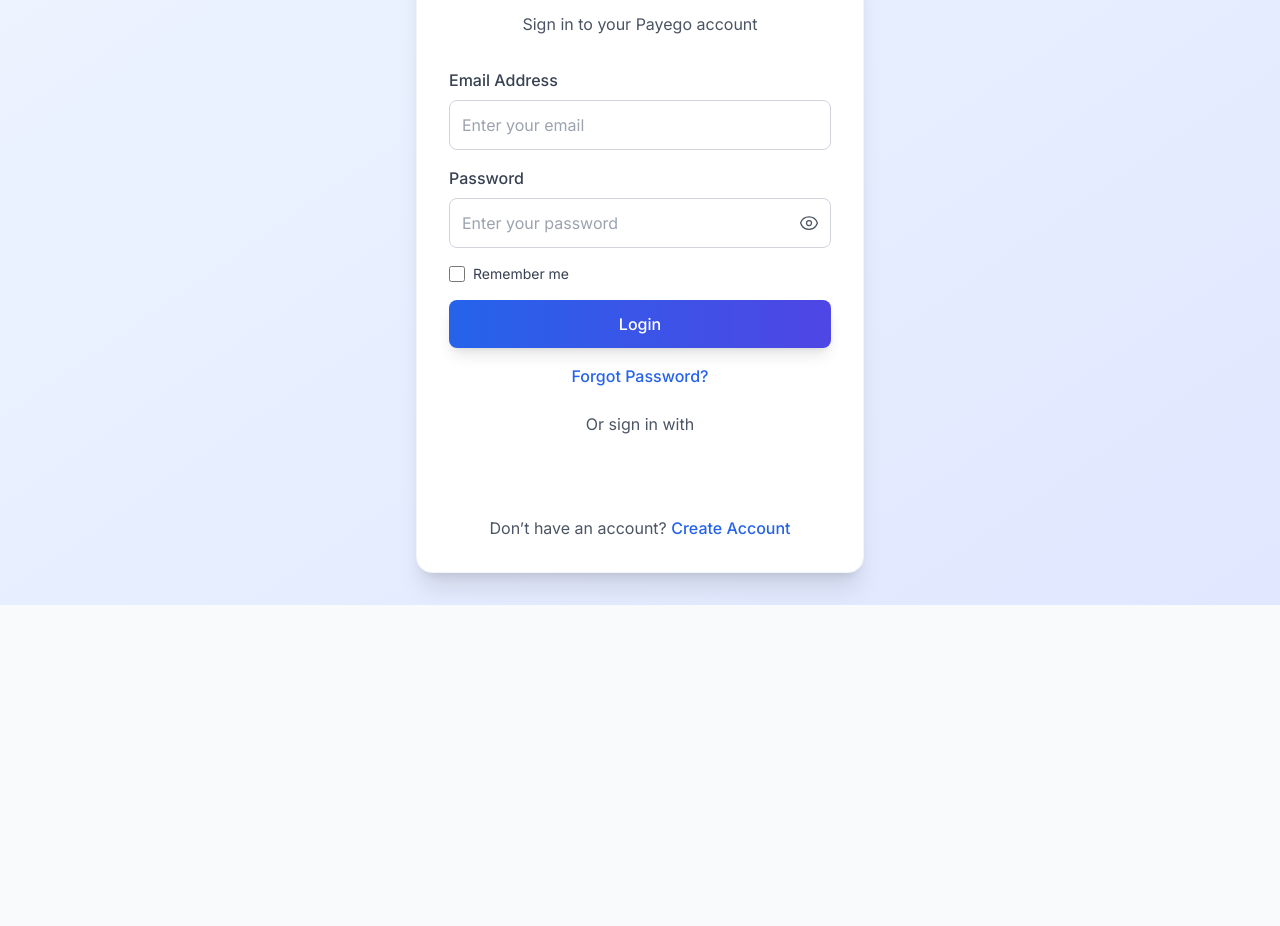
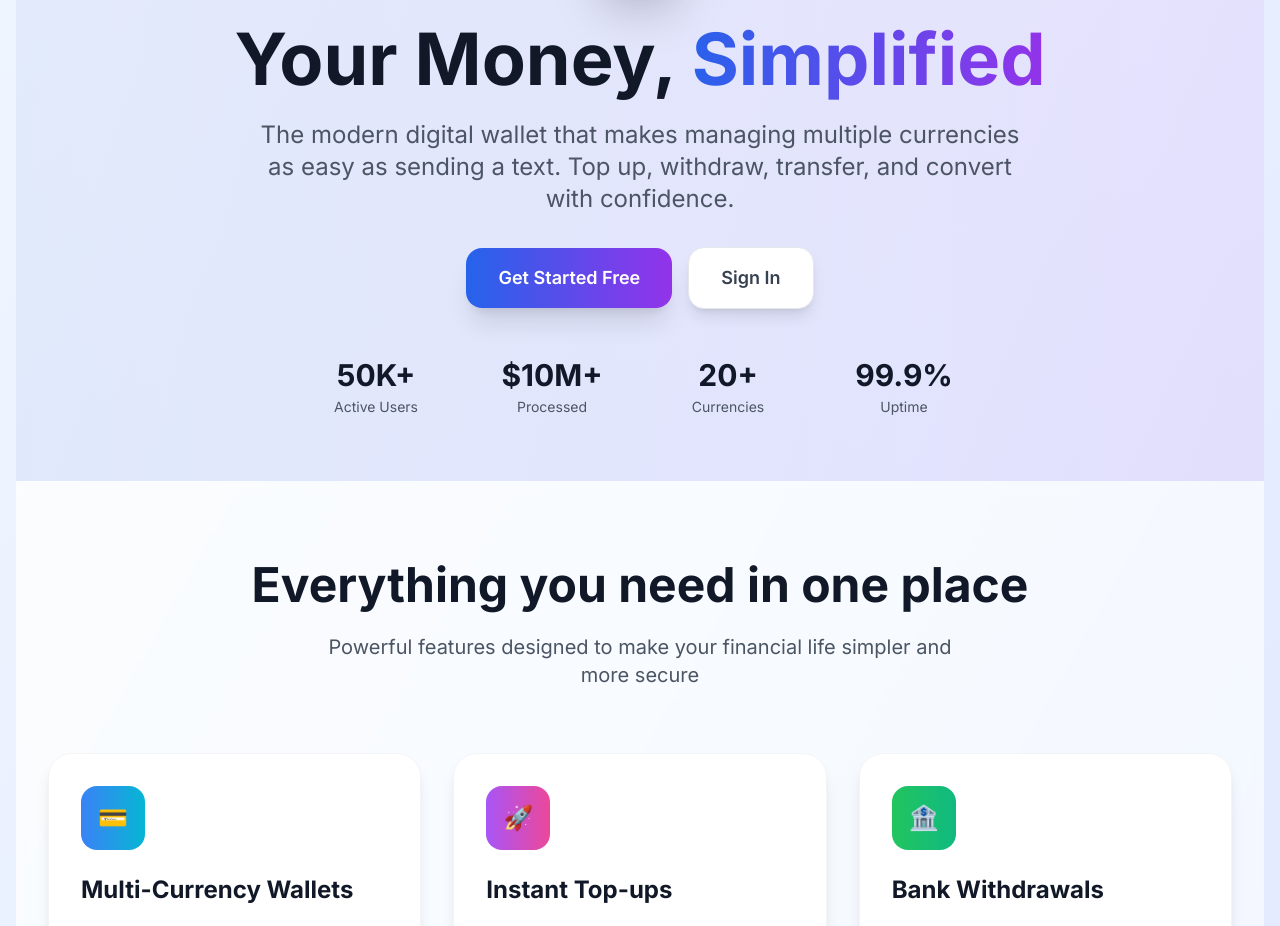
Before and after one commit to intelliDean/payego_ui, a React (Vite) app: page / in a window 1280 px wide. Before the commit this address led to /login. Shown: the part 282-1208 px from the top of the page. Before the commit the page ends 887 px from the top, so only its background shows below. Built offline with nearby package versions, Linux system fonts and the light colour scheme; no server answers.

Commit message:
Revamp landing page and fix routing

```diff
--- a/src/App.jsx
+++ b/src/App.jsx
@@ -52,10 +52,10 @@ function App() {
                 </nav>
                 <div className="container mx-auto px-4 py-8">
                 <Routes>
-                    <Route path="/page" element={<LandingPage />} />
+                    <Route path="/" element={!isAuthenticated ? <LandingPage /> : <Navigate to="/dashboard" />} />
                     <Route path="/login" element={!isAuthenticated ? <LoginForm setAuth={setIsAuthenticated} /> : <Navigate to="/" />} />
                     <Route path="/register" element={!isAuthenticated ? <RegisterForm setAuth={setIsAuthenticated} /> : <Navigate to="/" />} />
-                    <Route path="/" element={isAuthenticated ? <Dashboard /> : <Navigate to="/login" />} />
+                    <Route path="/dashboard" element={isAuthenticated ? <Dashboard /> : <Navigate to="/login" />} />
                     <Route path="/top-up" element={isAuthenticated ? <TopUpForm /> : <Navigate to="/login" />} />
                     <Route path="/banks" element={isAuthenticated ? <BankList /> : <Navigate to="/login" />} />
                     <Route path="/add-bank" element={isAuthenticated ? <AddBankForm /> : <Navigate to="/login" />} />
--- a/src/components/LandingPage.jsx
+++ b/src/components/LandingPage.jsx
@@ -5,116 +5,210 @@ import ErrorBoundary from './ErrorBoundary';
 function LandingPage() {
     const navigate = useNavigate();
 
-    const handleSignUp = () => {
-        navigate('/signup');
+    const handleGetStarted = () => {
+        navigate('/register');
     };
 
     const handleLogin = () => {
         navigate('/login');
     };
 
+    const features = [
+        {
+            icon: '💳',
+            title: 'Multi-Currency Wallets',
+            description: 'Support for 20+ currencies including USD, EUR, GBP, NGN and more',
+            gradient: 'from-blue-500 to-cyan-500'
+        },
+        {
+            icon: '🚀',
+            title: 'Instant Top-ups',
+            description: 'Add funds instantly with Stripe or PayPal integration',
+            gradient: 'from-purple-500 to-pink-500'
+        },
+        {
+            icon: '🏦',
+            title: 'Bank Withdrawals',
+            description: 'Withdraw to your bank account with real-time processing',
+            gradient: 'from-green-500 to-emerald-500'
+        },
+        {
+            icon: '🔄',
+            title: 'Currency Exchange',
+            description: 'Convert between currencies at competitive rates',
+            gradient: 'from-orange-500 to-red-500'
+        },
+        {
+            icon: '⚡',
+            title: 'Lightning Transfers',
+            description: 'Send money to other users or external bank accounts instantly',
+            gradient: 'from-indigo-500 to-purple-500'
+        },
+        {
+            icon: '🔒',
+            title: 'Bank-Level Security',
+            description: 'Your funds are protected with enterprise-grade security',
+            gradient: 'from-gray-600 to-gray-800'
+        }
+    ];
+
+    const stats = [
+        { number: '50K+', label: 'Active Users' },
+        { number: '$10M+', label: 'Processed' },
+        { number: '20+', label: 'Currencies' },
+        { number: '99.9%', label: 'Uptime' }
+    ];
+
     return (
         <ErrorBoundary>
-            <div className="bg-white min-h-screen">
+            <div className="min-h-screen bg-gradient-to-br from-slate-50 via-blue-50 to-indigo-100">
                 {/* Hero Section */}
-                <section className="max-w-md mx-auto mt-10 p-8 bg-white rounded-2xl shadow-xl border border-gray-100 text-center">
-                    <div className="w-16 h-16 bg-gradient-to-r from-purple-500 to-pink-500 rounded-2xl flex items-center justify-center mx-auto mb-4">
-                        <span className="text-white text-2xl">💸</span>
+                <section className="relative overflow-hidden">
+                    <div className="absolute inset-0 bg-gradient-to-r from-blue-600/10 to-purple-600/10"></div>
+                    <div className="relative max-w-7xl mx-auto px-4 sm:px-6 lg:px-8 pt-20 pb-16">
+                        <div className="text-center">
+                            <div className="flex justify-center mb-8">
+                                <div className="relative">
+                                    <div className="w-24 h-24 bg-gradient-to-r from-blue-600 to-purple-600 rounded-3xl flex items-center justify-center shadow-2xl">
+                                        <span className="text-white font-bold text-3xl">P</span>
                                     </div>
-                    <h1 className="text-4xl font-bold text-gray-800 mb-4">Welcome to Payego</h1>
-                    <p className="text-gray-600 text-lg mb-6">
-                        Your wallet, your rules! Top up, withdraw, and transfer funds faster than you can say "Show me the money!" 🏦
+                                    <div className="absolute -top-2 -right-2 w-8 h-8 bg-gradient-to-r from-green-400 to-emerald-500 rounded-full flex items-center justify-center">
+                                        <span className="text-white text-sm">✓</span>
+                                    </div>
+                                </div>
+                            </div>
+
+                            <h1 className="text-5xl md:text-7xl font-bold text-gray-900 mb-6 leading-tight">
+                                Your Money,
+                                <span className="bg-gradient-to-r from-blue-600 to-purple-600 bg-clip-text text-transparent"> Simplified</span>
+                            </h1>
+
+                            <p className="text-xl md:text-2xl text-gray-600 mb-8 max-w-3xl mx-auto leading-relaxed">
+                                The modern digital wallet that makes managing multiple currencies as easy as sending a text.
+                                Top up, withdraw, transfer, and convert with confidence.
                             </p>
-                    <div className="flex space-x-4">
+
+                            <div className="flex flex-col sm:flex-row gap-4 justify-center items-center mb-12">
                                 <button
-                            onClick={handleSignUp}
-                            className="flex-1 bg-gradient-to-r from-purple-500 to-pink-500 text-white p-3 rounded-lg hover:from-purple-600 hover:to-pink-600 transition-all duration-200 font-medium shadow-lg hover:shadow-xl transform hover:-translate-y-0.5"
-                            aria-label="Sign up for Payego"
+                                    onClick={handleGetStarted}
+                                    className="group relative px-8 py-4 bg-gradient-to-r from-blue-600 to-purple-600 text-white rounded-2xl font-semibold text-lg shadow-xl hover:shadow-2xl transform hover:-translate-y-1 transition-all duration-300"
                                 >
-                            Join the Party
+                                    <span className="relative z-10">Get Started Free</span>
+                                    <div className="absolute inset-0 bg-gradient-to-r from-blue-700 to-purple-700 rounded-2xl opacity-0 group-hover:opacity-100 transition-opacity duration-300"></div>
                                 </button>
+
                                 <button
                                     onClick={handleLogin}
-                            className="flex-1 bg-gray-200 text-gray-700 p-3 rounded-lg hover:bg-gray-300 transition-all duration-200 font-medium"
-                            aria-label="Log in to Payego"
+                                    className="px-8 py-4 bg-white text-gray-700 rounded-2xl font-semibold text-lg shadow-lg hover:shadow-xl border border-gray-200 hover:border-gray-300 transform hover:-translate-y-1 transition-all duration-300"
                                 >
-                            Log In
+                                    Sign In
                                 </button>
+                            </div>
+
+                            {/* Stats */}
+                            <div className="grid grid-cols-2 md:grid-cols-4 gap-8 max-w-2xl mx-auto">
+                                {stats.map((stat, index) => (
+                                    <div key={index} className="text-center">
+                                        <div className="text-3xl font-bold text-gray-900 mb-1">{stat.number}</div>
+                                        <div className="text-gray-600 text-sm">{stat.label}</div>
+                                    </div>
+                                ))}
+                            </div>
+                        </div>
                     </div>
                 </section>
 
                 {/* Features Section */}
-                <section className="max-w-md mx-auto mt-10 p-8">
-                    <h2 className="text-3xl font-bold text-gray-800 text-center mb-8">Why Payego?</h2>
-                    <div className="space-y-6">
-                        <div className="bg-white rounded-2xl shadow-md p-6 border border-gray-100">
-                            <div className="w-12 h-12 bg-gradient-to-r from-purple-500 to-pink-500 rounded-lg flex items-center justify-center mb-4">
-                                <span className="text-white text-xl">💰</span>
+                <section className="py-20 bg-white/50 backdrop-blur-sm">
+                    <div className="max-w-7xl mx-auto px-4 sm:px-6 lg:px-8">
+                        <div className="text-center mb-16">
+                            <h2 className="text-4xl md:text-5xl font-bold text-gray-900 mb-6">
+                                Everything you need in one place
+                            </h2>
+                            <p className="text-xl text-gray-600 max-w-2xl mx-auto">
+                                Powerful features designed to make your financial life simpler and more secure
+                            </p>
                         </div>
-                            <h3 className="text-xl font-semibold text-gray-800 mb-2">Top Up Your Wallet</h3>
-                            <p className="text-gray-600">
-                                Add funds with Stripe or PayPal. It’s so easy, even your grandma could do it! 😎
+
+                        <div className="grid grid-cols-1 md:grid-cols-2 lg:grid-cols-3 gap-8">
+                            {features.map((feature, index) => (
+                                <div
+                                    key={index}
+                                    className="group relative bg-white rounded-3xl p-8 shadow-lg hover:shadow-2xl transform hover:-translate-y-2 transition-all duration-300 border border-gray-100"
+                                >
+                                    <div className={`w-16 h-16 bg-gradient-to-r ${feature.gradient} rounded-2xl flex items-center justify-center mb-6 group-hover:scale-110 transition-transform duration-300`}>
+                                        <span className="text-2xl">{feature.icon}</span>
+                                    </div>
+
+                                    <h3 className="text-2xl font-bold text-gray-900 mb-4">
+                                        {feature.title}
+                                    </h3>
+
+                                    <p className="text-gray-600 leading-relaxed">
+                                        {feature.description}
                                     </p>
+
+                                    <div className="absolute inset-0 bg-gradient-to-r from-blue-50 to-purple-50 rounded-3xl opacity-0 group-hover:opacity-100 transition-opacity duration-300 -z-10"></div>
+                                </div>
+                            ))}
+                        </div>
+                    </div>
+                </section>
+
+                {/* CTA Section */}
+                <section className="py-20 bg-gradient-to-r from-blue-600 to-purple-600 relative overflow-hidden">
+                    <div className="absolute inset-0 bg-black/10"></div>
+                    <div className="relative max-w-4xl mx-auto px-4 sm:px-6 lg:px-8 text-center">
+                        <h2 className="text-4xl md:text-5xl font-bold text-white mb-6">
+                            Ready to take control of your finances?
+                        </h2>
+
+                        <p className="text-xl text-blue-100 mb-8 max-w-2xl mx-auto">
+                            Join thousands of users who trust Payego with their financial needs.
+                            Get started in less than 2 minutes.
+                        </p>
+
+                        <div className="flex flex-col sm:flex-row gap-4 justify-center items-center">
                             <button
-                                onClick={() => navigate('/top-up')}
-                                className="mt-4 text-purple-500 hover:text-purple-600 font-medium"
-                                aria-label="Learn more about topping up"
+                                onClick={handleGetStarted}
+                                className="px-8 py-4 bg-white text-blue-600 rounded-2xl font-semibold text-lg shadow-xl hover:shadow-2xl transform hover:-translate-y-1 transition-all duration-300 hover:bg-gray-50"
                             >
-                                Get Started →
+                                Create Free Account
                             </button>
-                        </div>
-                        <div className="bg-white rounded-2xl shadow-md p-6 border border-gray-100">
-                            <div className="w-12 h-12 bg-gradient-to-r from-purple-500 to-pink-500 rounded-lg flex items-center justify-center mb-4">
-                                <span className="text-white text-xl">🏦</span>
-                            </div>
-                            <h3 className="text-xl font-semibold text-gray-800 mb-2">Withdraw to Bank</h3>
-                            <p className="text-gray-600">
-                                Cash out to your bank account faster than you can say "Cha-ching!" 💸
-                            </p>
+
                             <button
-                                onClick={() => navigate('/withdraw')}
-                                className="mt-4 text-purple-500 hover:text-purple-600 font-medium"
-                                aria-label="Learn more about withdrawing"
+                                onClick={handleLogin}
+                                className="px-8 py-4 bg-transparent text-white rounded-2xl font-semibold text-lg border-2 border-white/30 hover:border-white/50 hover:bg-white/10 transform hover:-translate-y-1 transition-all duration-300"
                             >
-                                Get Started →
-                            </button>
-                        </div>
-                        <div className="bg-white rounded-2xl shadow-md p-6 border border-gray-100">
-                            <div className="w-12 h-12 bg-gradient-to-r from-purple-500 to-pink-500 rounded-lg flex items-center justify-center mb-4">
-                                <span className="text-white text-xl">🔄</span>
-                            </div>
-                            <h3 className="text-xl font-semibold text-gray-800 mb-2">Transfer & Convert</h3>
-                            <p className="text-gray-600">
-                                Move money between currencies like a financial ninja. USD to NGN? No problem! 🥷
-                            </p>
-                            <button
-                                onClick={() => navigate('/transfer')}
-                                className="mt-4 text-purple-500 hover:text-purple-600 font-medium"
-                                aria-label="Learn more about transferring"
-                            >
-                                Get Started →
+                                Sign In Instead
                             </button>
                         </div>
                     </div>
                 </section>
 
                 {/* Footer */}
-                <footer className="max-w-md mx-auto mt-10 p-8 text-center border-t border-gray-200">
-                    <p className="text-gray-600 text-sm mb-4">
-                        Payego: Where your money parties hard and stays safe! 🎉
-                    </p>
-                    <div className="flex justify-center space-x-4">
-                        <a href="/privacy" className="text-purple-500 hover:text-purple-600 text-sm">
-                            Privacy Policy
-                        </a>
-                        <a href="/terms" className="text-purple-500 hover:text-purple-600 text-sm">
-                            Terms of Service
-                        </a>
-                        <a href="/contact" className="text-purple-500 hover:text-purple-600 text-sm">
-                            Contact Us
-                        </a>
+                <footer className="bg-gray-900 text-white py-12">
+                    <div className="max-w-7xl mx-auto px-4 sm:px-6 lg:px-8">
+                        <div className="flex flex-col md:flex-row justify-between items-center">
+                            <div className="flex items-center space-x-3 mb-6 md:mb-0">
+                                <div className="w-10 h-10 bg-gradient-to-r from-blue-600 to-purple-600 rounded-xl flex items-center justify-center">
+                                    <span className="text-white font-bold">P</span>
                                 </div>
-                    <p className="text-gray-500 text-sm mt-4">© 2025 Payego. All rights reserved.</p>
+                                <span className="text-2xl font-bold">Payego</span>
+                            </div>
+
+                            <div className="flex space-x-8 text-gray-400">
+                                <a href="#" className="hover:text-white transition-colors duration-200">Privacy</a>
+                                <a href="#" className="hover:text-white transition-colors duration-200">Terms</a>
+                                <a href="#" className="hover:text-white transition-colors duration-200">Support</a>
+                                <a href="#" className="hover:text-white transition-colors duration-200">Contact</a>
+                            </div>
+                        </div>
+
+                        <div className="border-t border-gray-800 mt-8 pt-8 text-center text-gray-400">
+                            <p>&copy; 2025 Payego. All rights reserved. Built with ❤️ for the modern world.</p>
+                        </div>
+                    </div>
                 </footer>
             </div>
         </ErrorBoundary>
--- a/src/components/LoginForm.jsx
+++ b/src/components/LoginForm.jsx
@@ -63,7 +63,7 @@ function LoginForm({ setAuth }) {
             const storage = rememberMe ? localStorage : sessionStorage;
             storage.setItem('jwt_token', response.data.token);
             setAuth(true);
-            navigate('/');
+            navigate('/dashboard');
         } catch (err) {
             const message = err.response?.data?.message;
             setError(message === 'Invalid credentials' ? 'Oops, wrong keys to the Payego castle!' : message || 'Login crashed. Try again!');
@@ -85,7 +85,7 @@ function LoginForm({ setAuth }) {
             const storage = rememberMe ? localStorage : sessionStorage;
             storage.setItem('jwt_token', response.data.token);
             setAuth(true);
-            navigate('/');
+            navigate('/dashboard');
         } catch (err) {
             setError(err.response?.data?.message || 'Google login flopped. Try again!');
         } finally {
--- a/src/components/RegisterForm.jsx
+++ b/src/components/RegisterForm.jsx
@@ -133,7 +133,7 @@ function RegisterForm({ setAuth }) {
                 { headers: { 'Content-Type': 'application/json' } }
             );
             setAuth(true);
-            navigate('/');
+            navigate('/dashboard');
         } catch (err) {
             setError(err.response?.data?.message || 'Verification failed');
             setLoading(false);
--- a/src/components/TopUpForm.jsx
+++ b/src/components/TopUpForm.jsx
@@ -406,7 +406,7 @@ function TopUpForm() {
 
     const handleCancel = () => {
         setPaymentData(null);
-        navigate('/');
+        navigate('/dashboard');
     };
 
     return (
--- a/src/components/TransferForm.jsx
+++ b/src/components/TransferForm.jsx
@@ -170,7 +170,7 @@ function TransferForm() {
             } else {
                 alert('Internal transfer initiated!');
             }
-            navigate('/');
+            navigate('/dashboard');
         } catch (err) {
             setError(err.response?.data?.message || `Failed to process ${transferType} transfer`);
         } finally {
--- a/src/components/WithdrawForm.jsx
+++ b/src/components/WithdrawForm.jsx
@@ -91,7 +91,7 @@ function WithdrawForm() {
                 }
             );
             console.log(`Withdrawal initiated: transaction_id=${response.data.transaction_id}`);
-            navigate('/');
+            navigate('/dashboard');
         } catch (err) {
             setError(err.response?.data?.message || 'Failed to process withdrawal');
         } finally {
```
Lines whose indentation alone changed are shown as unchanged.
